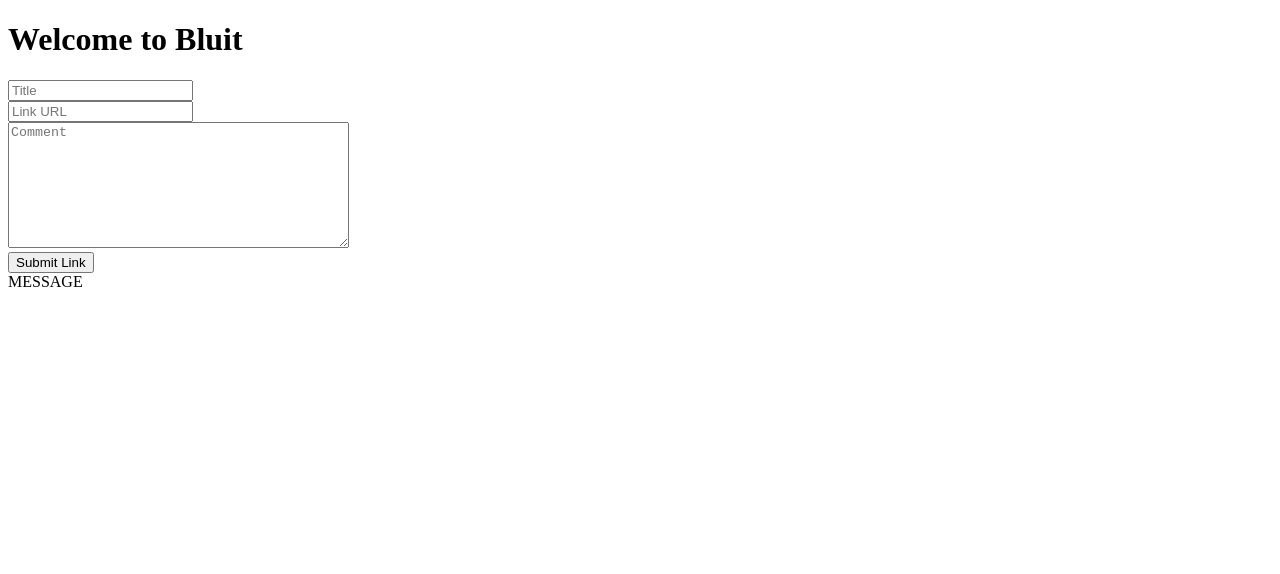
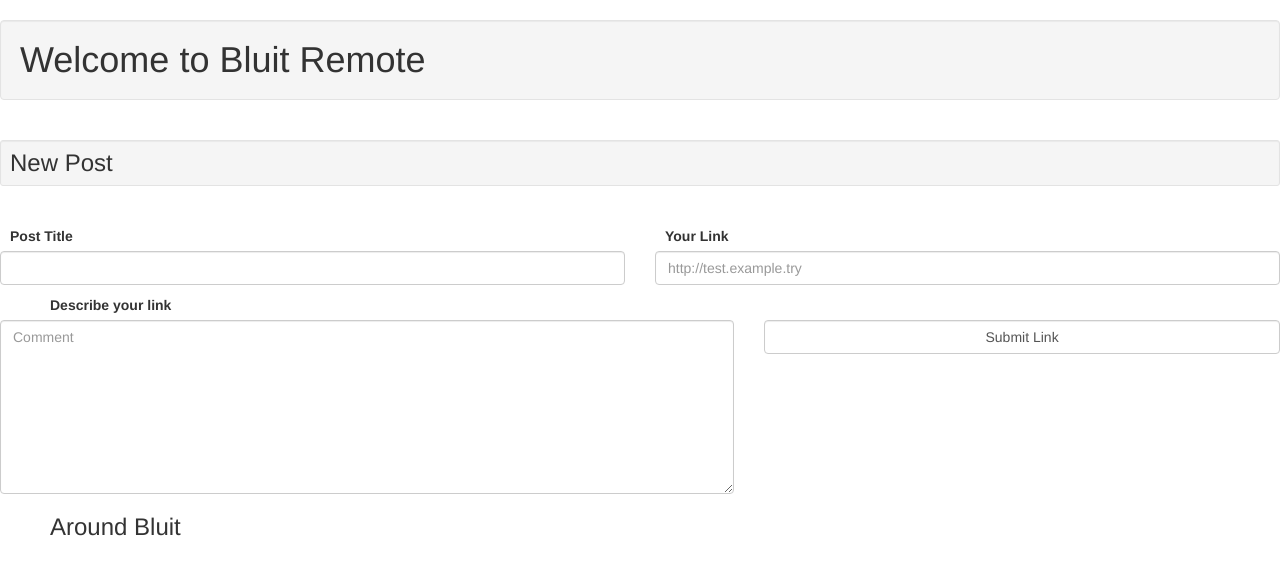
Before and after one commit to tworns/angular-pokemon, a website: page app/index.html at #/bluit-remote in a window 1280 px wide. Drawn offline with nearby package versions, Linux system fonts and the light colour scheme; some packages are replaced by stand-ins of ours; no server answers; a script that the page names is missing.

Commit message:
Changed url for main page, added bootstrap, added some custom css (styling is not my forte...) added list of posts from bluit with their links and a link back to the main bluit page

```diff
--- a/app/app.js
+++ b/app/app.js
@@ -7,11 +7,11 @@
 
   config.$inject= ['$stateProvider', '$urlRouterProvider'];
   function config($stateProvider, $urlRouterProvider) {
-    $urlRouterProvider.otherwise('/pokemon');
+    $urlRouterProvider.otherwise('/bluit-remote');
 
     $stateProvider
       .state('notes', {
-        url: '/pokemon',
+        url: '/bluit-remote',
         templateUrl: 'pokemon/pokemon.html',
         controller: 'PokemonController',
         controllerAs: 'vm',
--- a/app/content/app.css
+++ b/app/content/app.css
@@ -0,0 +1,39 @@
+li{
+    list-style: none;
+}
+h3 {
+  padding-top: 0;
+  padding-left: 50px;
+  }
+  h1 {
+    padding-left: 10px;
+  }
+input {
+  padding-top: 0;
+  padding-right: 0;
+  padding-left: 0;
+}
+input#submit{
+padding-top: 10px;
+}
+div#titleBox {
+  padding-top: 10px;
+}
+div#linkBox {
+  padding-top:10px;
+}
+div#submitBox {
+  padding-top:35px;
+}
+label {
+  padding-left: 10px;
+  padding-top: 10px;
+}
+label.body{
+  padding-left: 50px;
+}
+textarea {
+  padding-left: 50px;
+  padding-right: 50px;
+
+}
--- a/app/index.html
+++ b/app/index.html
@@ -6,7 +6,8 @@
   <head>
     <meta charset="utf-8">
     <meta http-equiv="X-UA-Compatible" content="IE=edge">
-    <title ng-bind="$state.current.name">Pokemon</title>
+    <title ng-bind="$state.current.name">Bluit</title>
+    <link rel = "stylesheet" href = "bower_components\bootstrap\dist\css\bootstrap.css">
     <link rel="stylesheet" href="/content/app.css" charset="utf-8">
   </head>
   <body>
--- a/app/pokemon/pokemon.controller.js
+++ b/app/pokemon/pokemon.controller.js
@@ -3,18 +3,19 @@
 
   angular.module('pokemon.service')
     .controller('PokemonController', PokemonController);
-    PokemonController.$inject = ['$scope', 'Poke'];
-  function PokemonController($scope, Poke) {
+    PokemonController.$inject = ['$scope', 'Poke', 'API'];
+  function PokemonController($scope, Poke, API) {
     var vm = this;
+    vm.bluitBase = API + "/posts/";
     vm.link = '';
     vm.title = '';
     vm.body = '';
-    vm.message = "MESSAGE";
     vm.submit = submit;
-    vm.allPokemon = Poke.query();
+    vm.allPosts = Poke.query();
+    vm.message = vm.allPosts;
   //  vm.post = Poke.get();
 
-    console.log(vm.allPokemon);
+    console.log(vm.allPosts);
   // for(var i = 0; i < vm.allPokemon.length; i++){
   //   console.log(vm.allPokemon[i]);
   // }
--- a/app/pokemon/pokemon.html
+++ b/app/pokemon/pokemon.html
@@ -1,23 +1,41 @@
 <p>
-  <h1>Welcome to Bluit</h1>
+  <h1 class = "well">Welcome to Bluit Remote</h1>
   <!-- I went to a stack exchange page to find the difference between jerry and jury rigged.
    Turns out they're about the same -->
-  <form  ng-submit = "vm.submit()">
+  <form  ng-submit = "vm.submit()" class= "form-group">
     <div class="row">
       <div class="col-xs-12">
-        <input type="text"placeholder="Title" ng-model ="vm.title">
-      </div>
-      <div class="col-xs-12">
-        <input type="text" placeholder="Link URL" ng-model = "vm.link">
-      </div>
-      <div class="col-xs-12">
-          <textarea rows="8" cols="40" placeholder="Comment" ng-model = "vm.body"></textarea>
-      </div>
-      <div class="col-xs-12">
-        <input type="submit" name="submit" value="Submit Link">
+        <h3 class = "well well-sm">New Post</h3>
       </div>
 
+
+      <div class="col-xs-6" id = "titleBox">
+        <label for="title">Post Title</label>
+        <input id = "title" class = "form-control"type="text" ng-model ="vm.title">
+      </div>
+
+      <div class="col-xs-6" id = "linkBox">
+          <label for="link">Your Link</label>
+        <input id = "link" type="text" class = "form-control" placeholder="http://test.example.try" ng-model = "vm.link">
+      </div>
+
+      <div class="col-xs-7">
+          <label class = "body"for="body">Describe your link</label>
+          <textarea  id = "body" class = "form-control" rows="8" cols="40" placeholder="Comment" ng-model = "vm.body"></textarea>
+      </div>
+
+      <div class="col-xs-5"id = "submitBox">
+        <input class = "form-control" type="submit" name="submit" value="Submit Link">
+      </div>
       </div>
   </form>
-    {{ vm.message }}
+  <h3>Around Bluit</h3>
+  <div>
+    <ul>
+      <li ng-repeat= "post in vm.message">
+        <a href="{{post.link_url}}">{{post.title}}</a> <a href="{{vm.bluitBase}}{{post.id}}">View on Bluit</a>
+      </li>
+    </ul>
+  </div>
+    <!-- Message viewer test{{ vm.message }} -->
 </p>
```
Also changed, not shown: README.md.
